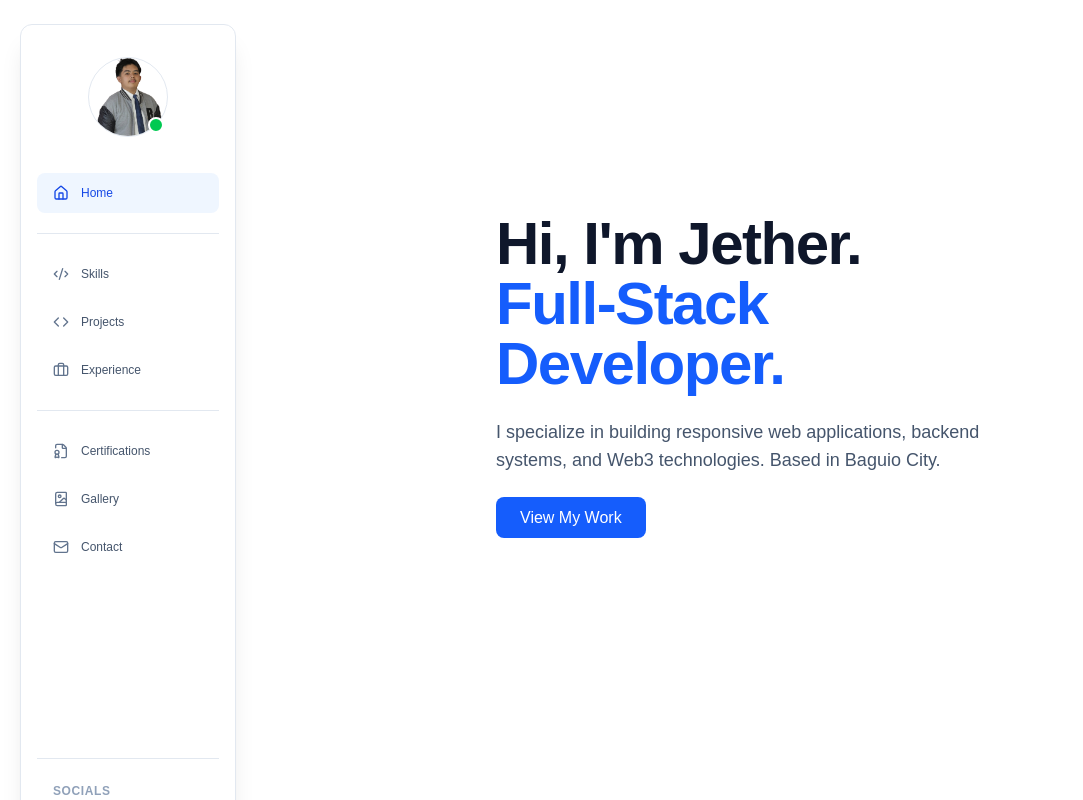
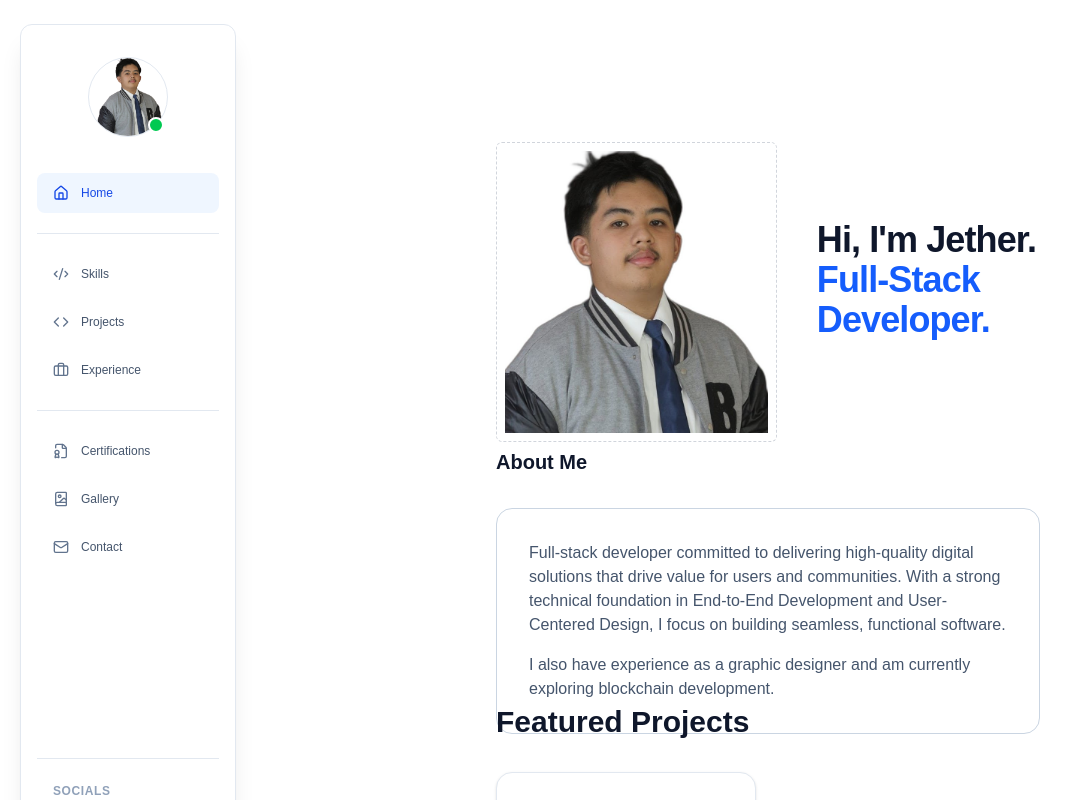
Before and after one commit to jethermasidong/personal-portfolio, a React (Vite) app: page / in a window 1280 px wide. Shown: the whole page, without its empty margins (0-1083 px from the left). Built offline with nearby package versions, Linux system fonts and the light colour scheme.

Commit message:
Progress: Added Initial Hero Layout together with AboutMe

```diff
--- a/src/pages/Homepage.tsx
+++ b/src/pages/Homepage.tsx
@@ -4,27 +4,24 @@ export default function Homepage() {
   return (
     <div className="flex flex-col gap-24 pb-24">
 
-      <section id="home" className="min-h-[80vh] flex flex-col justify-center pt-10">
-        <h1 className="text-5xl md:text-6xl font-display font-extrabold text-slate-900 mb-6 tracking-tight">
-          Hi, I'm Jether. <br />
-          <span className="text-blue-600">Full-Stack Developer.</span>
-        </h1>
-        <p className="text-lg text-slate-600 max-w-2xl mb-8">
-          I specialize in building responsive web applications, backend systems, and Web3 technologies. Based in Baguio City.
-        </p>
-        <div>
-          <a href="#projects" className="px-6 py-3 bg-blue-600 text-white rounded-lg font-medium hover:bg-blue-700 transition-colors">
-            View My Work
-          </a>
+      <section id="home" className="min-h-[80vh] flex flex-col justify-center pt-10 -mt-20">
+        <div className="flex flex-row justify-center items-center">
+          <img src="/profile.png" alt="Profile" className="border-dashed px-2 py-2 border border-gray-300 rounded-md w-75 h-75" />
+          <div className="flex flex-col ml-10">
+            <h1 className="text-5xl md:text-4xl font-display font-extrabold text-slate-900 mb-6 tracking-tight">
+              Hi, I'm Jether. <br />
+              <span className="text-blue-600">Full-Stack Developer.</span>
+            </h1>
+          </div>
         </div>
       </section>
 
 
-      <section id="about" className="min-h-screen pt-20">
-        <h2 className="text-3xl font-display font-bold text-slate-900 mb-8">About Me</h2>
-        <div className="bg-slate-50 p-8 rounded-2xl border border-slate-100">
+      <section id="about" className="min-h-screen -mt-60">
+        <h2 className="text-xl font-display font-bold text-slate-900 mb-8">About Me</h2>
+        <div className=" p-8 rounded-2xl border border-slate-300">
           <p className="text-slate-600 mb-4">
-            I am an Information Technology student and freelance developer with a strong foundation in modern web frameworks like React, Node.js, and Tailwind CSS.
+            Full-stack developer committed to delivering high-quality digital solutions that drive value for users and communities. With a strong technical foundation in End-to-End Development and User-Centered Design, I focus on building seamless, functional software.
           </p>
           <p className="text-slate-600">
             I also have experience as a graphic designer and am currently exploring blockchain development.
@@ -33,7 +30,7 @@ export default function Homepage() {
       </section>
 
 
-      <section id="projects" className="min-h-screen pt-20">
+      <section id="projects" className="min-h-screen -mt-160">
         <h2 className="text-3xl font-display font-bold text-slate-900 mb-8">Featured Projects</h2>
         <div className="grid grid-cols-1 md:grid-cols-2 gap-6">
           <div className="bg-white p-6 rounded-2xl border border-slate-200 shadow-sm hover:shadow-md transition-shadow">
```
